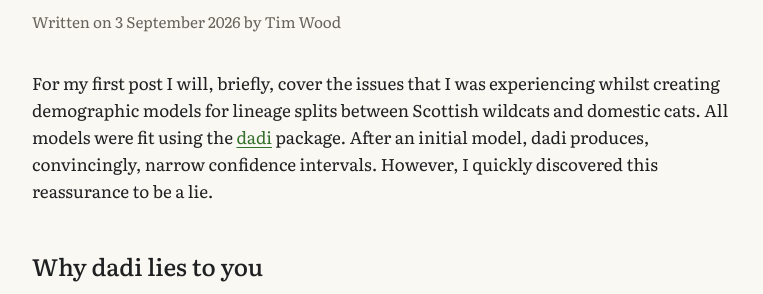
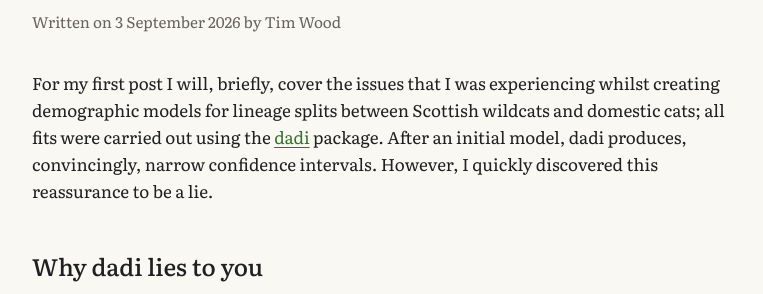
Before and after one commit to timj-wood/timj-wood.github.io, a Jekyll site: the page built from _posts/2026-09-03-composite-likelihood.md, in a window 1280 px wide and 900 px high. Shown: the part 237-531 px from the top of the window, without its empty margins (258-1021 px from the left). Built offline with Jekyll 4.4.1, drawn with Linux system fonts in a browser that asks for light colours.

Commit message:
Update 2026-09-03-composite-likelihood.md

```diff
--- a/_posts/2026-09-03-composite-likelihood.md
+++ b/_posts/2026-09-03-composite-likelihood.md
@@ -6,7 +6,7 @@ category: stats
 math: true
 ---
 
-For my first post I will, briefly, cover the issues that I was experiencing whilst creating demographic models for lineage splits between Scottish wildcats and domestic cats. All models were fit using the [dadi](https://dadi.readthedocs.io/en/latest/) package. After an initial model, dadi produces, convincingly, narrow confidence intervals. However, I quickly discovered this reassurance to be a lie.
+For my first post I will, briefly, cover the issues that I was experiencing whilst creating demographic models for lineage splits between Scottish wildcats and domestic cats; all fits were carried out using the [dadi](https://dadi.readthedocs.io/en/latest/) package. After an initial model, dadi produces, convincingly, narrow confidence intervals. However, I quickly discovered this reassurance to be a lie.
 
 ## Why dadi lies to you
 
```
